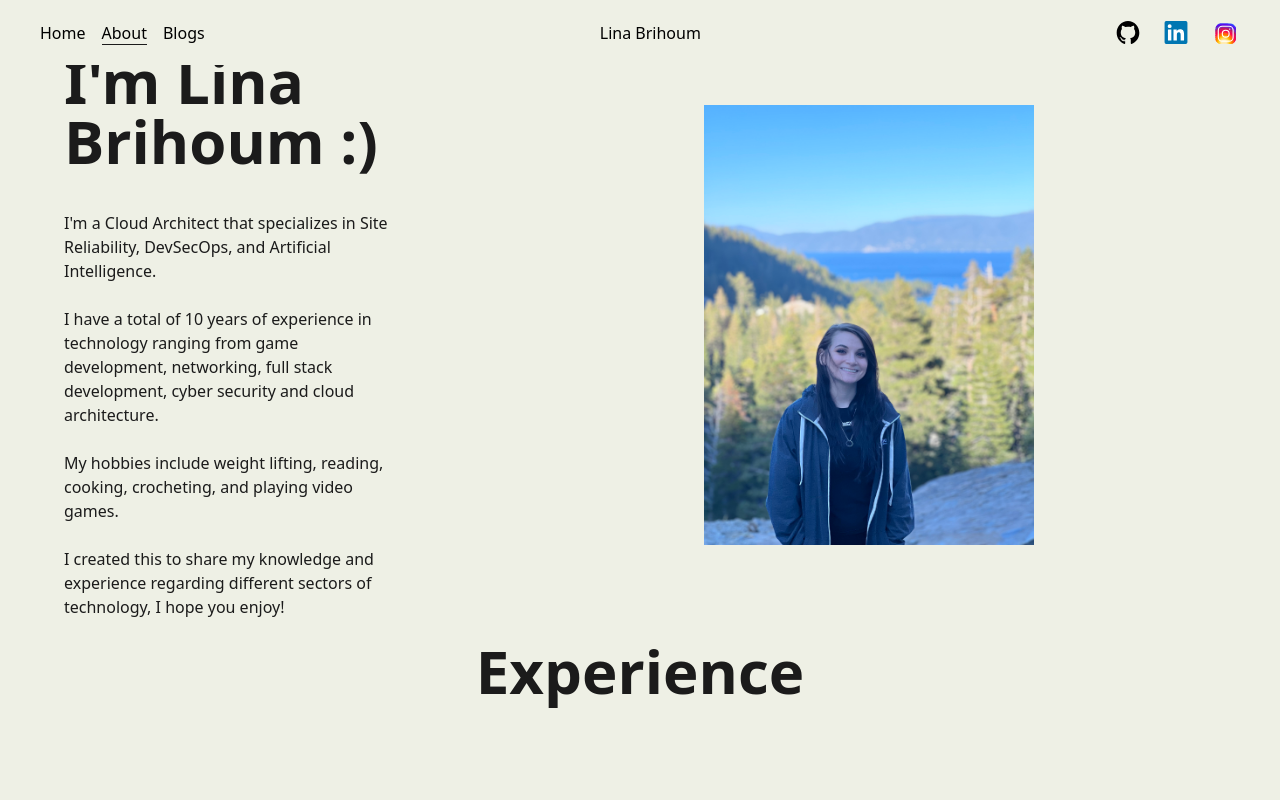
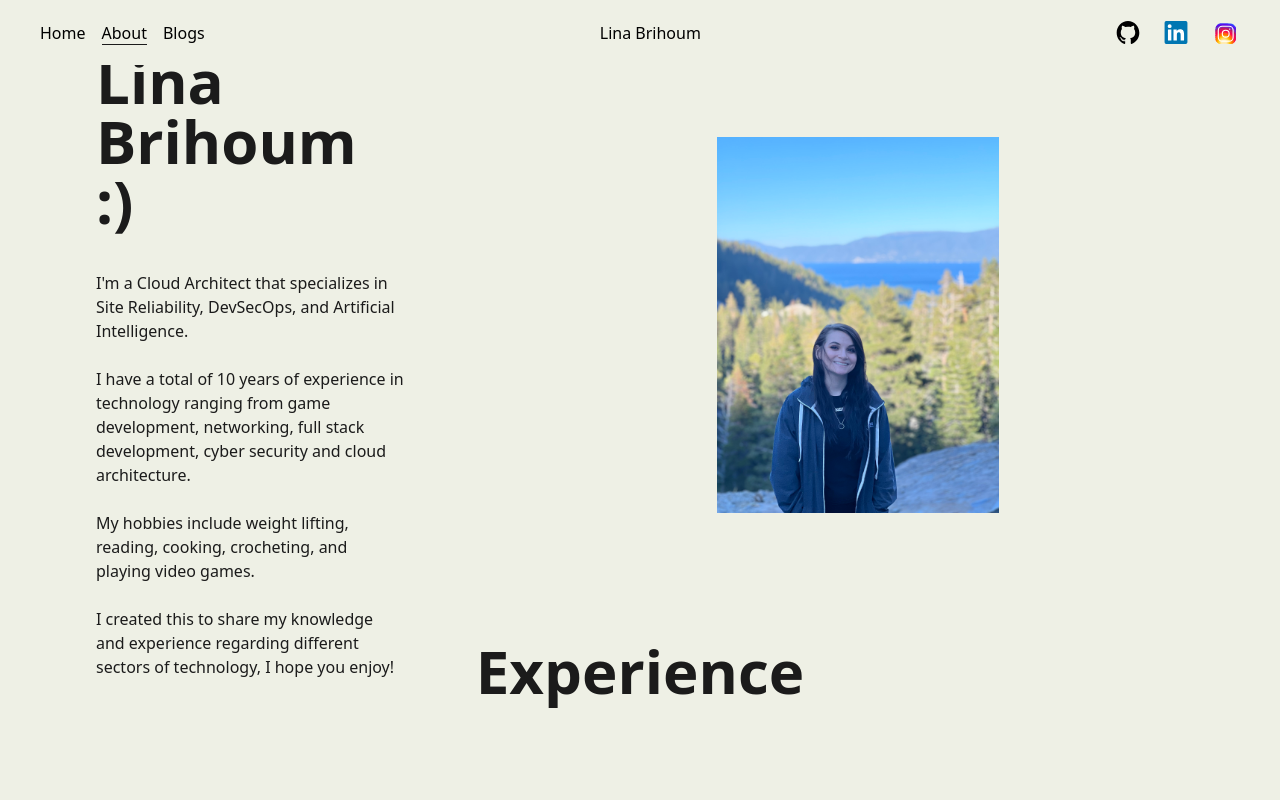
Before and after one commit to linabrihoum/portfolio_blog, a Next.js app: page /about in a window 1280 px wide. Shown: the top 800 px of the page. Built offline with nearby package versions, Linux system fonts and the light colour scheme; what @supabase/auth-helpers-nextjs would draw is missing.

Commit message:
changing scale

```diff
--- a/src/components/About/Description.js
+++ b/src/components/About/Description.js
@@ -8,7 +8,7 @@ import { LinkArrow } from "../Header/Icons";
 const Description = () => {
 
   return (
-    <section className="w-full h-screen md:h-[60vh] flex flex-col md:flex-row items-center justify-center text-dark dark:text-light">
+    <section className="w-full h-screen md:h-[60vh] flex flex-col md:flex-row items-center justify-center text-dark dark:text-light p-8">
       <div className="w-full md:w-1/2 flex flex-col text-left items-start justify-center px-5 xs:p-10 pb-10 lg:px-16">
         <h2 className="font-bold text-4xl xs:text-5xl sxl:text-6xl  text-center lg:text-left">
           {`Hey there! I'm Lina Brihoum :)`}{" "}
--- a/src/components/Home/HomeDescription.js
+++ b/src/components/Home/HomeDescription.js
@@ -6,8 +6,7 @@ import { motion } from "framer-motion";
 const HomeDescription = () => {
 
   return (
-    <section className="w-full h-full md:h-[60vh] flex flex-col md:flex-row items-center justify-center text-dark dark:text-light mt-16 md:mt-24">
-
+    <section className="relative w-full lg:h-[70vh] md:h-[60vh] sm:h-[80vh] h-[90vh] flex flex-col md:flex-row items-center justify-center text-dark dark:text-light mt-10 md:mt-24 sm:mt-10 overflow-hidden">
       <div className="w-full md:w-1/2 flex flex-col text-left items-start justify-center px-5 xs:p-10 pb-10 lg:px-16">
         <motion.h2
           initial={{ opacity: 0 }}
@@ -36,7 +35,7 @@ const HomeDescription = () => {
         </motion.p>
       </div>
 
-      <div className="w-full md:w-1/2 items-start justify-center px-5 xs:p-10 lg:px-16">
+      <div className="w-full md:w-1/2 items-start justify-center px-2 xs:p-10 md:p-4 lg:px-16">
         <DotLottiePlayer
           src="https://lottie.host/c09d0c47-6720-44f8-b5b1-716ee091da61/tAX7GLIRcm.lottie"
           className="w-full h-full"
@@ -45,7 +44,6 @@ const HomeDescription = () => {
           loop
         ></DotLottiePlayer>
       </div>
-
     </section>
   );
 };
```
